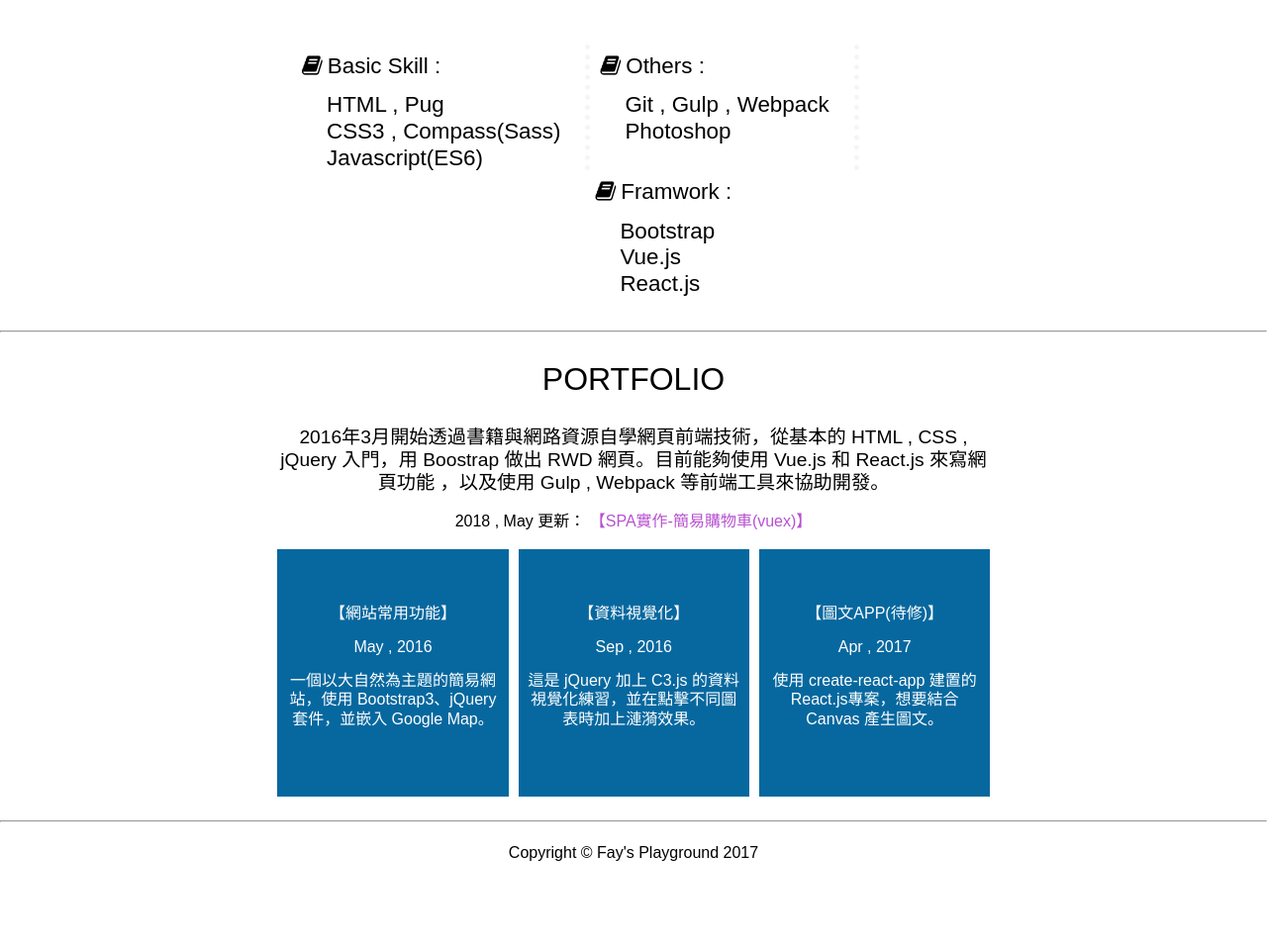
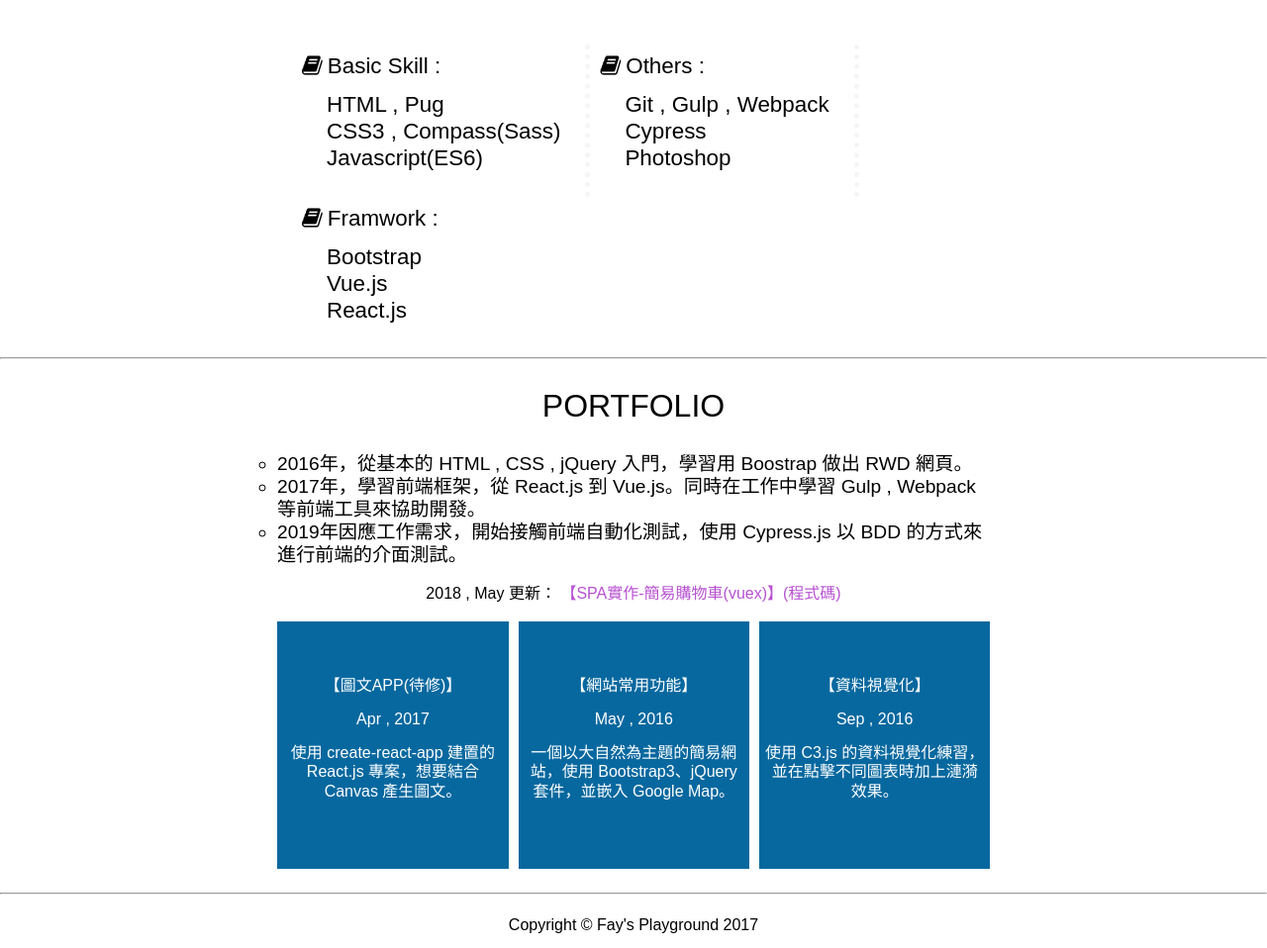
Before and after one commit to faytw/faytw.github.io, a plain HTML site: page index.html in a window 1280 px wide. Shown: the part 535-1493 px from the top of the page at 99% size. Before the commit the page ends 1420 px from the top, so only its background shows below. Drawn offline with nearby package versions, Linux system fonts and the light colour scheme; a web font is replaced by a local one.

Commit message:
update content to latest

```diff
--- a/index.html
+++ b/index.html
@@ -21,11 +21,11 @@
           <div class="header-img"></div>
           <p class="title">FAY'S PLAYGROUND</p>
           <p class="desc">Learning is fun. Practice makes perfect.</p>
-          <p class="desc">I am a junior Front End.</p>
+          <p class="desc">I am a Front End developer.</p>
           <ul>
             <li><a>RESUME</a></li>
-            <li> <a href="#portfolio">PORTFOLIO</a></li>
-            <li> <a>NOTES</a></li>
+            <li><a href="#portfolio">PORTFOLIO</a></li>
+            <li><a>NOTES</a></li>
           </ul>
         </div>
       </div>
@@ -43,6 +43,7 @@
           <li><i class="fa fa-book"></i>Others :
             <div class="content">
               <p>Git , Gulp , Webpack</p>
+              <p>Cypress</p>
               <p>Photoshop</p>
             </div>
           </li>
@@ -61,11 +62,15 @@
       <div class="content-width">
         <div class="content">
           <p class="title">PORTFOLIO</p>
-          <p class="desc">2016年3月開始透過書籍與網路資源自學網頁前端技術，從基本的 HTML , CSS , jQuery 入門，用 Boostrap 做出 RWD 網頁。目前能夠使用 Vue.js 和 React.js 來寫網頁功能 ，以及使用 Gulp , Webpack 等前端工具來協助開發。</p>
+          <ul class="desc" style="text-align: left; list-style: circle;">
+            <li>2016年，從基本的 HTML , CSS , jQuery 入門，學習用 Boostrap 做出 RWD 網頁。</li>
+            <li>2017年，學習前端框架，從 React.js 到 Vue.js。同時在工作中學習 Gulp , Webpack 等前端工具來協助開發。</li>
+            <li>2019年因應工作需求，開始接觸前端自動化測試，使用 Cypress.js 以 BDD 的方式來進行前端的介面測試。</li>
+          </ul>
           <p style="margin-top: 20px; margin-bottom: 20px;font-size: 1em;">2018 , May 更新：
-            <a href="shop_vuejs/index.html" target="_blank"
+            <a href="https://github.com/faytw/shopDemo-SPA" target="_blank"
                style="color:#b751d0;text-decoration: none;">
-              【SPA實作-簡易購物車(vuex)】
+              【SPA實作-簡易購物車(vuex)】(程式碼)
             </a>
           </p>
         </div>
@@ -73,7 +78,12 @@
           <li class="item">
             <p>【SPA實作-簡易購物車】</p>
             <p>May , 2018</p>
-            <p>以 Vuex + Vue-router 寫成的簡易購物車，包含簡單的登入判斷</p><a href="shop_vuejs/index.html" target="_blank">...MORE</a>
+            <p>以 Vuex + Vue-router 寫成的簡易購物車，包含簡單的登入判斷。</p><a href="shop_vuejs/index.html" target="_blank">...MORE</a>
+          </li>
+          <li class="item">
+            <p>【圖文APP(待修)】</p>
+            <p>Apr , 2017</p>
+            <p>使用 create-react-app 建置的 React.js 專案，想要結合 Canvas 產生圖文。</p><a href="assignment_reactjs/index.html" target="_blank">...MORE</a>
           </li>
           <li class="item">
             <p>【網站常用功能】</p>
@@ -83,17 +93,7 @@
           <li class="item">
             <p>【資料視覺化】</p>
             <p>Sep , 2016</p>
-            <p>這是 jQuery 加上 C3.js 的資料視覺化練習，並在點擊不同圖表時加上漣漪效果。</p><a href="data_visualization/data.html" target="_blank">...MORE</a>
-          </li>
-          <li class="item">
-            <p>【圖文APP(待修)】</p>
-            <p>Apr , 2017</p>
-            <p>使用 create-react-app 建置的React.js專案，想要結合 Canvas 產生圖文。</p><a href="assignment_reactjs/index.html" target="_blank">...MORE</a>
-          </li>
-          <li class="item">
-            <p>【塔羅線上抽牌】</p>
-            <p>Aug , 2017</p>
-            <p>以 Vue.js 來寫線上抽牌，可選一張牌或三張牌，用來練習 js 取隨機不重複亂數。</p><a href="tarot_vuejs/tarot.html" target="_blank">...MORE</a>
+            <p>使用 C3.js 的資料視覺化練習，並在點擊不同圖表時加上漣漪效果。</p><a href="data_visualization/data.html" target="_blank">...MORE</a>
           </li>
         </ul>
       </div>
```
Also changed, not shown: package-lock.json (added), 1 other file.
